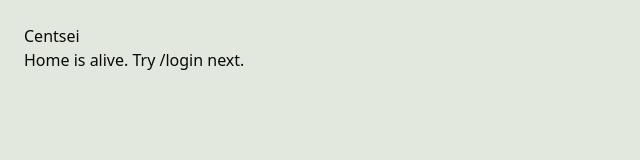
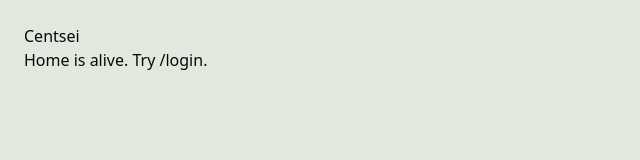
Before and after one commit to Ac3xCod3z/Centsei, a Next.js app: page / in a window 1280 px wide. Shown: the top 160 px of the page, without its empty margins (0-640 px from the left). Built offline with nearby package versions, Linux system fonts and the light colour scheme.

Commit message:
Do this exactly 0) Stop using Turbopack while we debug
Turbopack is thr

```diff
--- a/next.config.ts
+++ b/next.config.ts
@@ -1,7 +1,6 @@
 import type {NextConfig} from 'next';
 
 const nextConfig: NextConfig = {
-  experimental: { appDir: true }, // <-- add this
   env: {
     NEXT_PUBLIC_FIREBASE_API_KEY: process.env.FIREBASE_API_KEY,
     NEXT_PUBLIC_FIREBASE_AUTH_DOMAIN: process.env.FIREBASE_AUTH_DOMAIN,
--- a/package.json
+++ b/package.json
@@ -4,7 +4,7 @@
   "version": "0.1.0",
   "private": true,
   "scripts": {
-    "dev": "next dev --turbopack -p 9002",
+    "dev": "next dev -p 9002",
     "genkit:dev": "genkit start -- tsx src/ai/dev.ts",
     "genkit:watch": "genkit start -- tsx --watch src/ai/dev.ts",
     "build": "next build",
--- a/src/app/page.tsx
+++ b/src/app/page.tsx
@@ -3,7 +3,7 @@ export default function HomePage() {
   return (
     <main style={{ padding: 24 }}>
       <h1>Centsei</h1>
-      <p>Home is alive. Try /login next.</p>
+      <p>Home is alive. Try <a href="/login">/login</a>.</p>
     </main>
   );
 }
```
